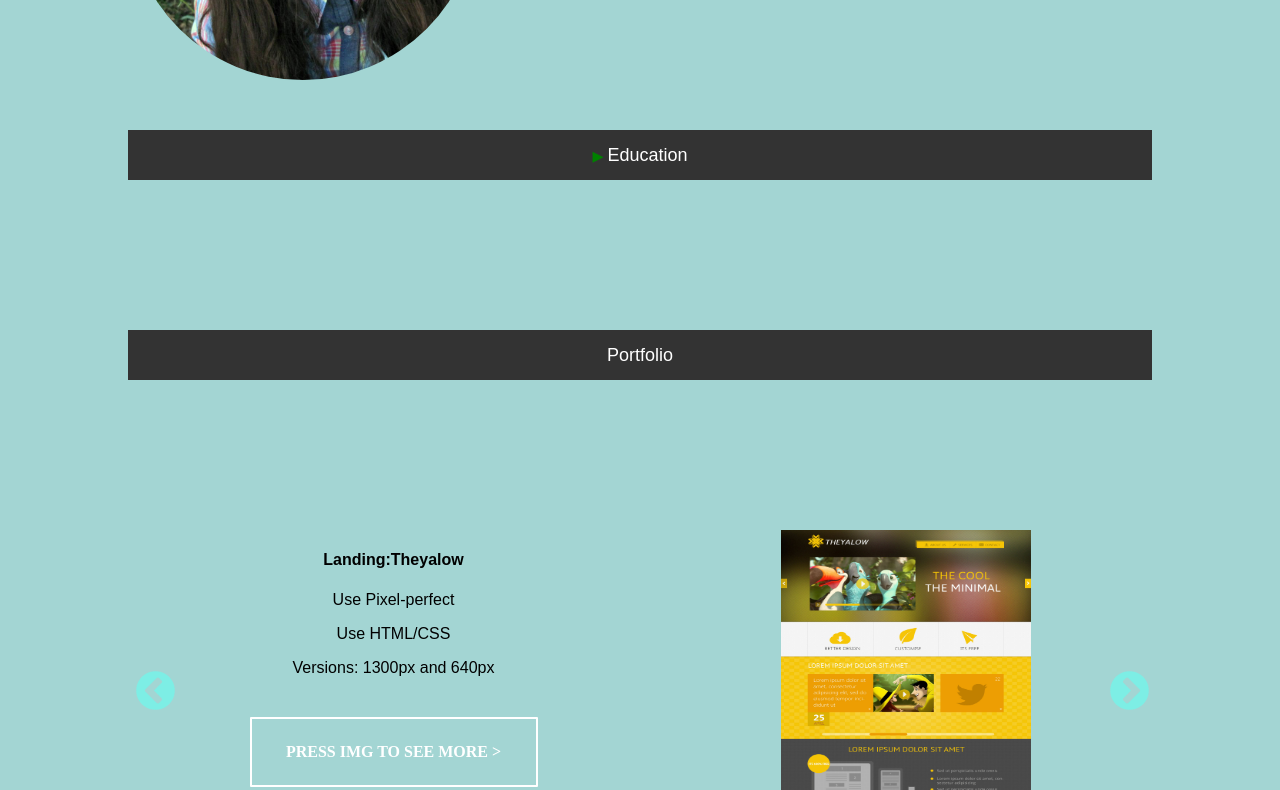
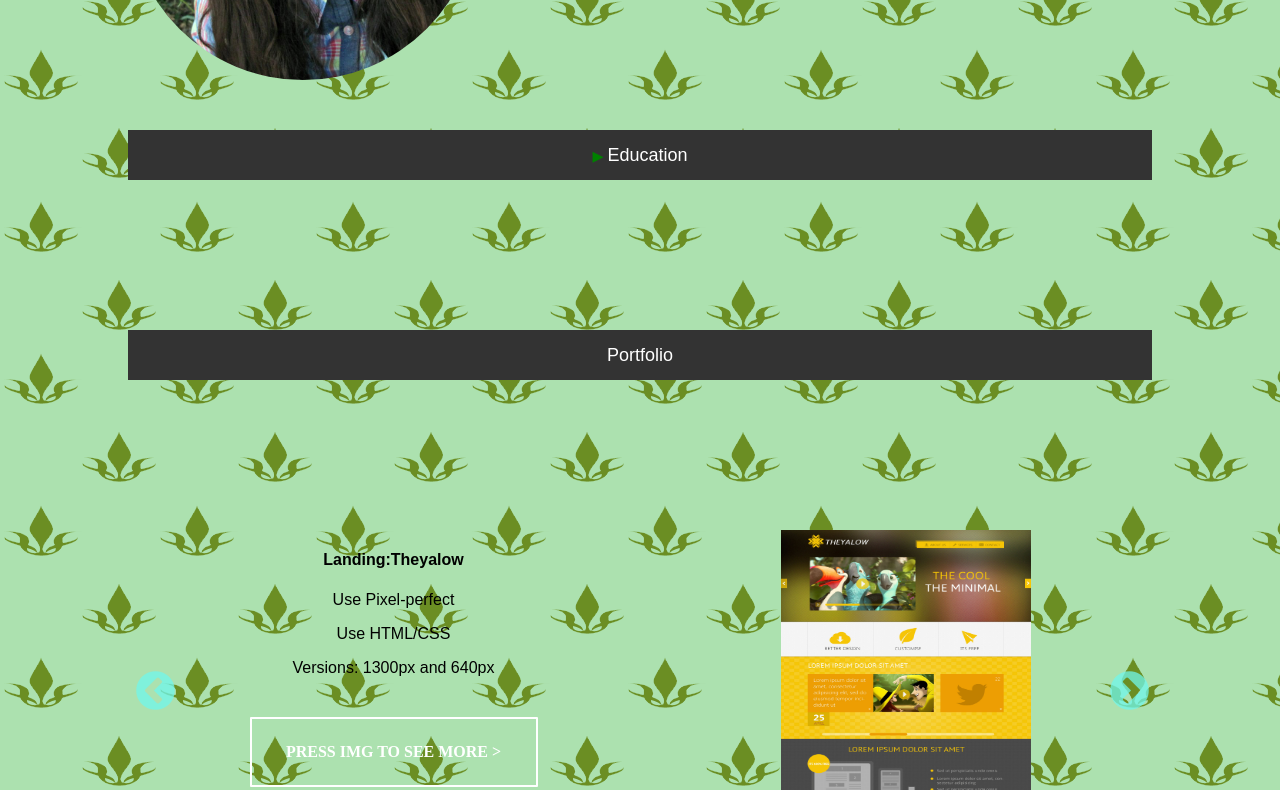
Before and after one commit to Kseniya8765/portfolio, a plain HTML site: page index.html in a window 1280 px wide. Shown: the part 278-1068 px from the top of the page. Drawn offline with nearby package versions, Linux system fonts and the light colour scheme.

Commit message:
feat:correction

```diff
--- a/style.css
+++ b/style.css
@@ -1,5 +1,5 @@
 body {
-  background-color: #a3d5d3;
+  background-image: url(./assets/green-olive-tracery.png);
 }
 .btn2-m, .btn3-m{
   display: none;
```
Also changed, not shown: projects/theyalow/index.html (+1 -1 lines), assets/green-olive-tracery.png (added), projects/theyalow/assets/L29.png (renamed from projects/theyalow/assets/Layer_29.png).
